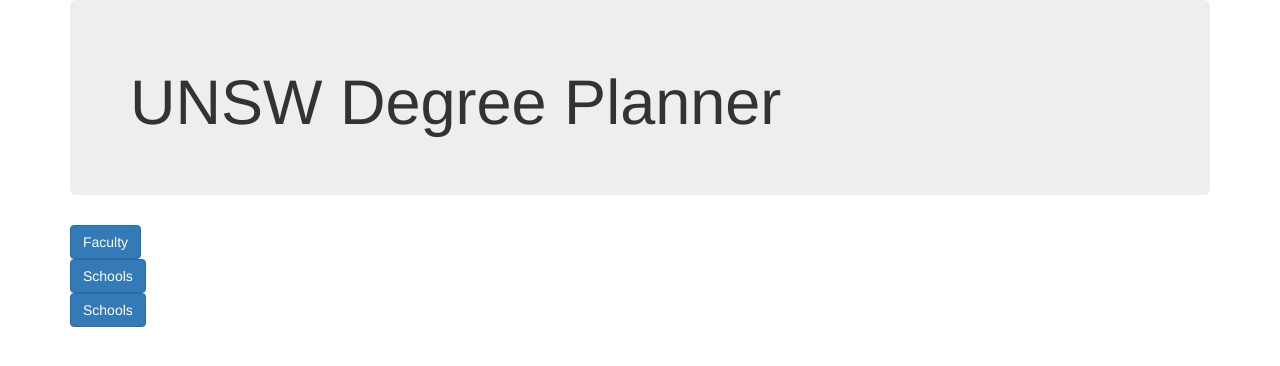
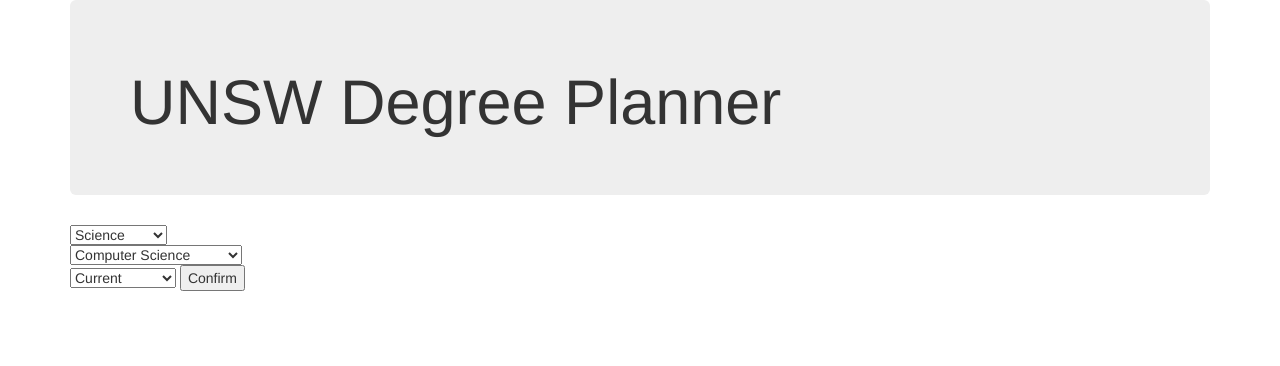
Before and after one commit to rahilagrawal-university-assignments/degree_planner_website, a Python web app: template templates/index.html in a window 1280 px wide. Shown: the top 366 px of the page. Run offline with Jinja, Linux system fonts and the light colour scheme; the template is opened without the code that fills it, so the values that code supplies are empty; some libraries are stand-ins or nearby versions.

Commit message:
Added button

```diff
--- a/templates/index.html
+++ b/templates/index.html
@@ -18,17 +18,10 @@
 
       </div>
 
-  <Form method="POST">
+<Form method="POST">
 
-  <div class="dropdown">
-    <button type="button" class="btn btn-primary dropdown-toggle" data-toggle="dropdown">
-      Faculty
-    </button>
-
-    <div class="dropdown-menu">
-
-    </div>
-    <select id="Faculty_List" class="dropdown-menu" onchange="this.form.submit()">
+  <div>
+    <select id="Faculty_List" onchange="this.form.submit()" required>
       <option id="Science" name="Faculty"><a class="dropdown-item" href="#">Science</a></option>
       <option id="Engineering" name="Faculty"><a class="dropdown-item" href="#">Engineering</a></option>
       <option id="Buisness" name="Faculty"><a class="dropdown-item" href="#">Buisness</a></option>
@@ -38,11 +31,8 @@
       </select>
   </div>
 
-  <div class="dropdown">
-      <button type="button" class="btn btn-primary dropdown-toggle" data-toggle="dropdown">
-        Schools
-      </button>
-      <select id="School_List" class="dropdown-menu" onchange="">
+  <div>
+      <select id="School_List" required>
         <option id="COMPSCI" name="Schools"><a class="dropdown-item" href="#">Computer Science</a></option>
         <option id="MECHENG" name="Schools"><a class="dropdown-item" href="#"> Mechanical Engineering</a></option>
         <option id="ELECENG" name="Schools"><a class="dropdown-item" href="#"> Electrical Engineering</a></option>
@@ -50,19 +40,13 @@
       </select>
   </div>
 
-      <div class="dropdown">
-          <button type="button" class="btn btn-primary dropdown-toggle" data-toggle="dropdown">
-            Schools
-          </button>
-          <div class="dropdown-menu">
+      <select id="status" required>
+        <option id="Current" name="Schools"><a class="dropdown-item" href="#">Current</a></option>
+        <option id="New" name="Schools"><a class="dropdown-item" href="#">Starting 2019</a></option>
+      </select>
 
-          </div>
-          <select id="status" class="dropdown-menu" onchange="">
-            <option id="Current" name="Schools"><a class="dropdown-item" href="#">Current</a></option>
-            <option id="New" name="Schools"><a class="dropdown-item" href="#">Starting 2019</a></option>
-            </select>
-          </div>
-    </Form>
+    <button type="submit">Confirm</button>
+</Form>
 
   <script>
     function getFaculty(){
```
